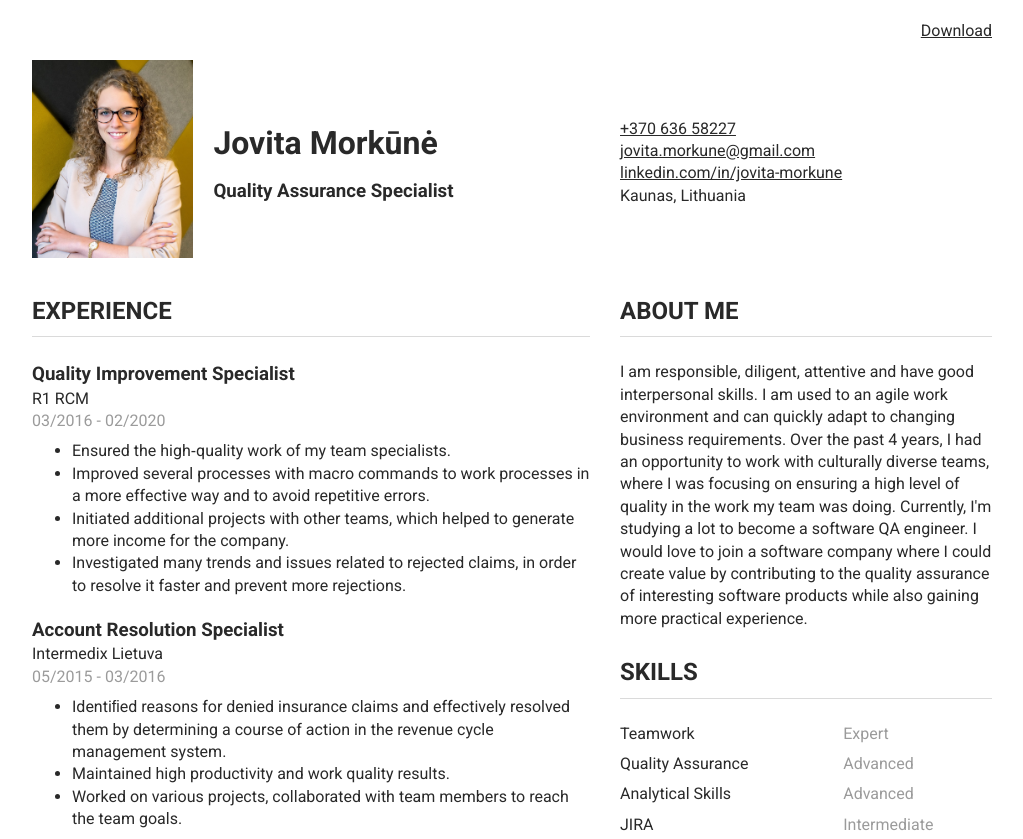
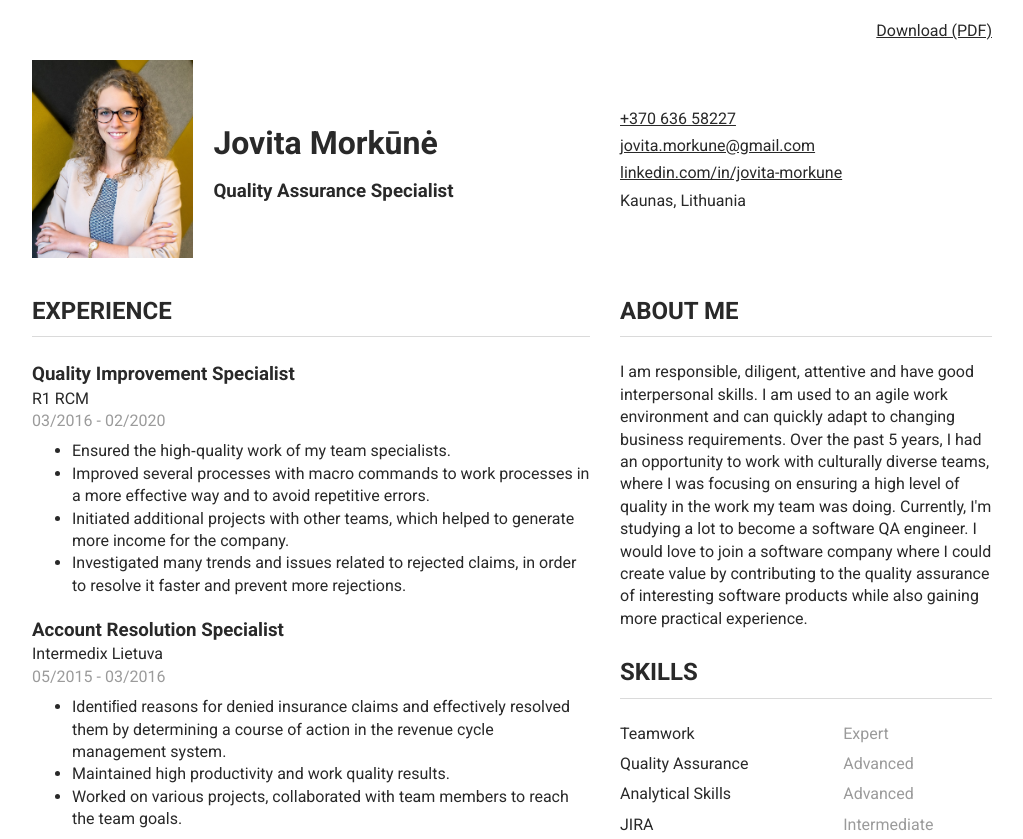
Before and after one commit to morkune/morkune.github.io, a plain HTML site: page index.html in a window 1280 px wide. Shown: the top 839 px of the page, without its empty margins (128-1151 px from the left). Drawn offline with Linux system fonts and the light colour scheme.

Commit message:
Update styles

```diff
--- a/assets/styles/styles.css
+++ b/assets/styles/styles.css
@@ -11,6 +11,14 @@ h6,
 p,
 ul {
   margin-top: 0;
+}
+
+a {
+  color: #292929;
+}
+
+a:hover {
+  text-decoration: none;
 }
 
 .container {
@@ -31,7 +39,6 @@ ul {
   position: absolute;
   top: -40px;
   right: 0;
-  color: #292929;
 }
 
 .profile-section {
@@ -49,9 +56,8 @@ ul {
   grid-area: contact;
 }
 
-.contact-section a {
-  display: block;
-  color: #292929;
+.contact-entry-container {
+  margin-bottom: 0.3rem;
 }
 
 .first-column {
--- a/index.html
+++ b/index.html
@@ -19,11 +19,15 @@
         target="_blank"
         class="download-link"
       >
-        Download
+        Download (PDF)
       </a>
       <section class="profile-section">
         <figure class="photo-container">
-          <img class="photo" src="./assets/images/photo.jpg" alt="Profile Photo" />
+          <img
+            class="photo"
+            src="./assets/images/photo.jpg"
+            alt="Profile Photo"
+          />
         </figure>
         <div class="headline-container">
           <h1 class="name">Jovita Morkūnė</h1>
@@ -31,14 +35,22 @@
         </div>
       </section>
       <section class="contact-section">
+        <div class="contact-entry-container">
           <a href="tel:+37063658227" target="_blank">+370 636 58227</a>
+        </div>
+        <div class="contact-entry-container">
           <a href="mailto:jovita.morkune@gmail.com" target="_blank">
             jovita.morkune@gmail.com
           </a>
+        </div>
+        <div class="contact-entry-container">
           <a href="https://www.linkedin.com/in/jovita-morkune/" target="_blank">
             linkedin.com/in/jovita-morkune
           </a>
-        <p>Kaunas, Lithuania</p>
+        </div>
+        <div class="contact-entry-container">
+          <span>Kaunas, Lithuania</span>
+        </div>
       </section>
       <div class="first-column">
         <section class="section-container">
@@ -102,11 +114,11 @@
           <h2 class="title">Certificates</h2>
           <div class="section-entry-container">
             <h3>The Web Developer Bootcamp (Udemy)</h3>
-            <p class="date">02/2020 - Present</p>
+            <p class="date">02/2020</p>
           </div>
           <div class="section-entry-container">
             <h3>Global Collaboration Certiﬁcate (X-Culture)</h3>
-            <p class="date">12/2017 - Presen</p>
+            <p class="date">12/2017</p>
           </div>
         </section>
       </div>
@@ -116,7 +128,7 @@
           <p>
             I am responsible, diligent, attentive and have good interpersonal
             skills. I am used to an agile work environment and can quickly adapt
-            to changing business requirements. Over the past 4 years, I had an
+            to changing business requirements. Over the past 5 years, I had an
             opportunity to work with culturally diverse teams, where I was
             focusing on ensuring a high level of quality in the work my team was
             doing. Currently, I'm studying a lot to become a software QA
```
Lines whose indentation alone changed are shown as unchanged.
